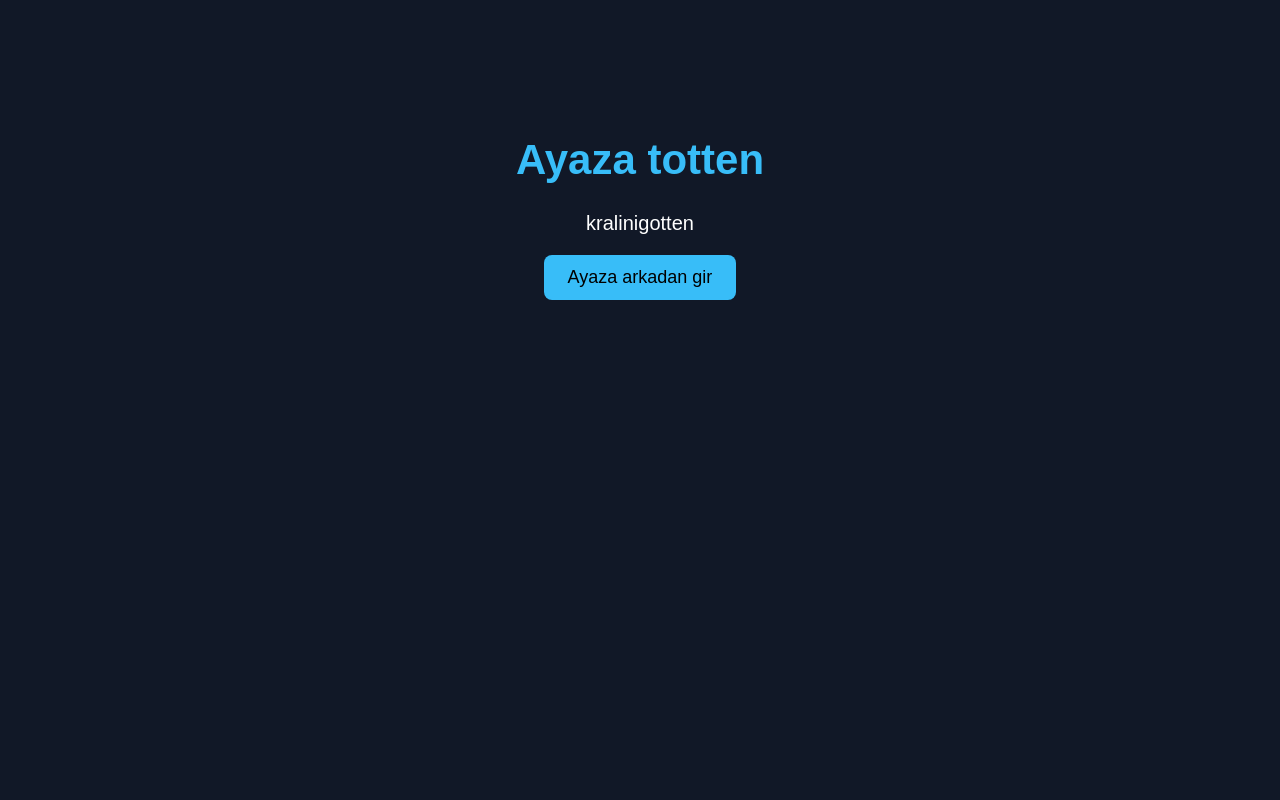
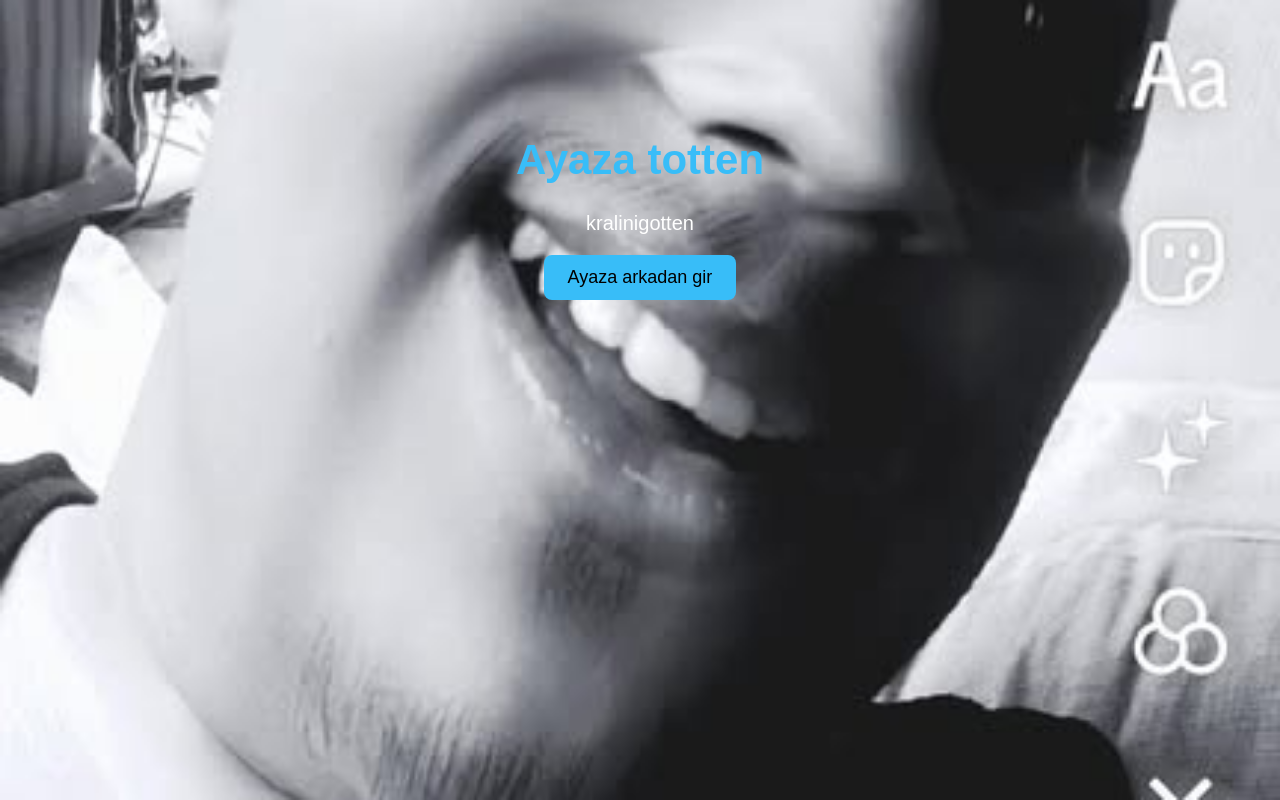
Before and after one commit to umutsuzqeoq/AyazaPompa3132, a plain HTML site: page index.html in a window 1280 px wide. Drawn offline with Linux system fonts and the light colour scheme.

Commit message:
Add files via upload

```diff
--- a/index.html
+++ b/index.html
@@ -6,7 +6,11 @@
 
     <style>
         body {
-            background-color: #111827;
+            background-image: url("arkaplan.jpg");
+            background-size: cover;
+            background-position: center ;
+            background-repeat: no-repeat;
+            background-attachment: fixed;
             color: white;
             font-family: Arial, sans-serif;
             text-align: center;
```
